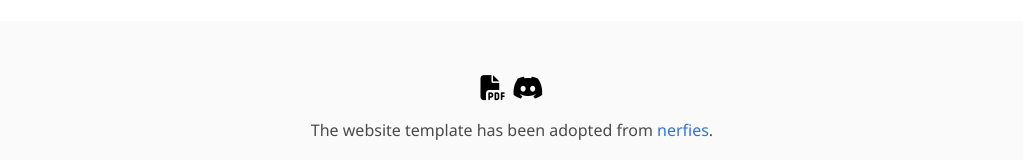
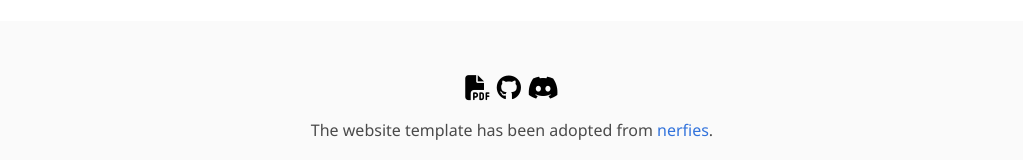
Before and after one commit to moverseai/single-shot, a plain HTML site: page index.html in a window 1280 px wide. Shown: the part 5457-5617 px from the top of the page, without its empty margins (128-1151 px from the left). Drawn offline with nearby package versions, Linux system fonts and the light colour scheme; some icons are missing; a web font is replaced by a local one.

Commit message:
Update index.html

```diff
--- a/index.html
+++ b/index.html
@@ -293,9 +293,9 @@
          href="https://arxiv.org/pdf/2406.01136">
         <i class="fas fa-file-pdf"></i>
       </a>
-      <!-- <a class="icon-link" href="https://github.com/moverseai" class="external-link" disabled>
+      <a class="icon-link" href="https://github.com/moverseai" class="external-link" disabled>
         <i class="fab fa-github"></i>
-      </a> -->
+      </a>
       <a class="icon-link" href="https://discord.gg/bQc7B6qSPd" class="external-link" disabled>
         <i class="fab fa-discord"></i>
       </a>
```
